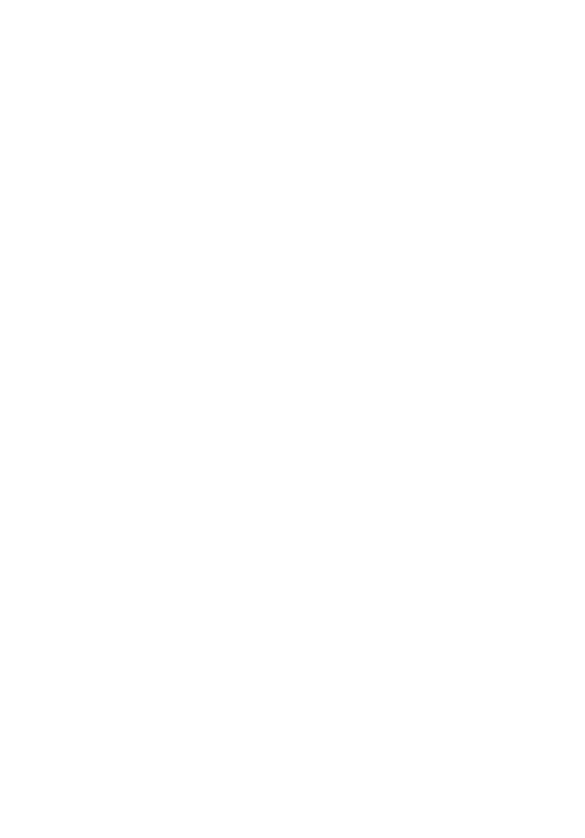
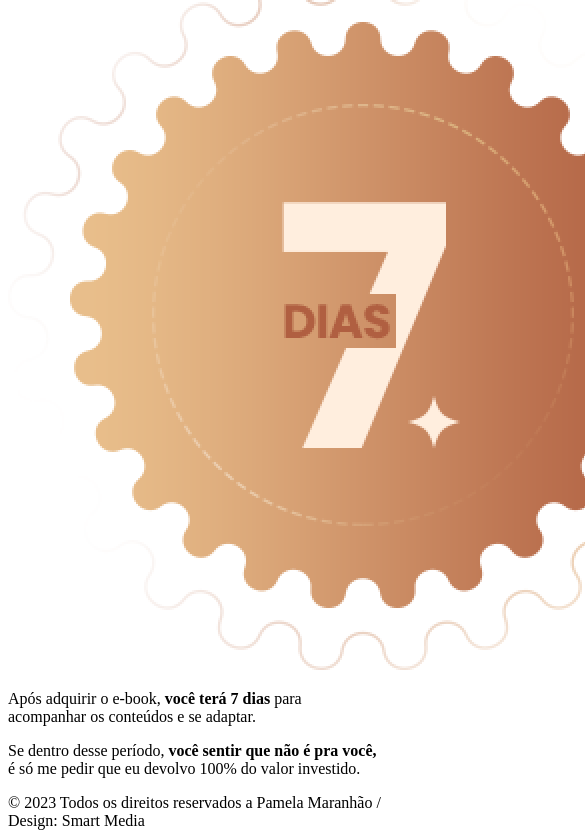
Before and after one commit to mediasm4rtlegacy/Pamela-Page, a Next.js app: page / in a window 390 px wide. Shown: the part 2710-3548 px from the top of the page, 585 px wide, since content can reach past the window. Before the commit the page ends 2716 px from the top, so only its background shows below. Built offline with nearby package versions, Linux system fonts and the light colour scheme.

Commit message:
last card

```diff
--- a/src/app/globals.css
+++ b/src/app/globals.css
@@ -331,7 +331,7 @@ h1, h2, h3{
 /* Banner 5 */
 
 .banner-5-container{
-  background: url('./images/banner-5.png') center/cover no-repeat;
+  background: url('./images/banner-4.png') center/cover no-repeat;
   height: 100vh;
   width: 100%;
 
@@ -1192,7 +1192,7 @@ footer{
   /* BANNER 5 */
   .banner-5-container{
     background: url('./images/banner-5-mobile.png');
-    height: 90vh;
+    height: 170vh;
     display: flex;
     flex-direction: column;
     justify-content: initial;
@@ -1204,7 +1204,7 @@ footer{
     height: 100%;
   }
   .banner-5 .cards-container{
-    gap: 0aarem;
+    gap: 0rem;
   }
   .banner-5 .card{
     max-width: 530px;
@@ -1231,7 +1231,7 @@ footer{
 
   }
   .banner-5 #b5-card-2{
-    display: none;
+    /* display: none; */
   }
   #price{
     line-height: 1.5rem;
--- a/src/app/page.tsx
+++ b/src/app/page.tsx
@@ -233,10 +233,10 @@ export default function Home() {
             transition={{duration: 0.5}}
             >
 
-              {/* <Image src={Selo} alt='selo' width={0} height={0}/>
+              <Image src={Selo} alt='selo' width={0} height={0}/>
               <p>Após adquirir o e-book, <b>você terá 7 dias</b> para acompanhar os conteúdos e se adaptar.
               </p>
-              <p>Se dentro desse período, <b>você sentir que não é pra você,</b> é só me pedir que eu devolvo 100% do valor investido.</p> */}
+              <p>Se dentro desse período, <b>você sentir que não é pra você,</b> é só me pedir que eu devolvo 100% do valor investido.</p>
             </motion.div>
           </div>
         </article>
```
